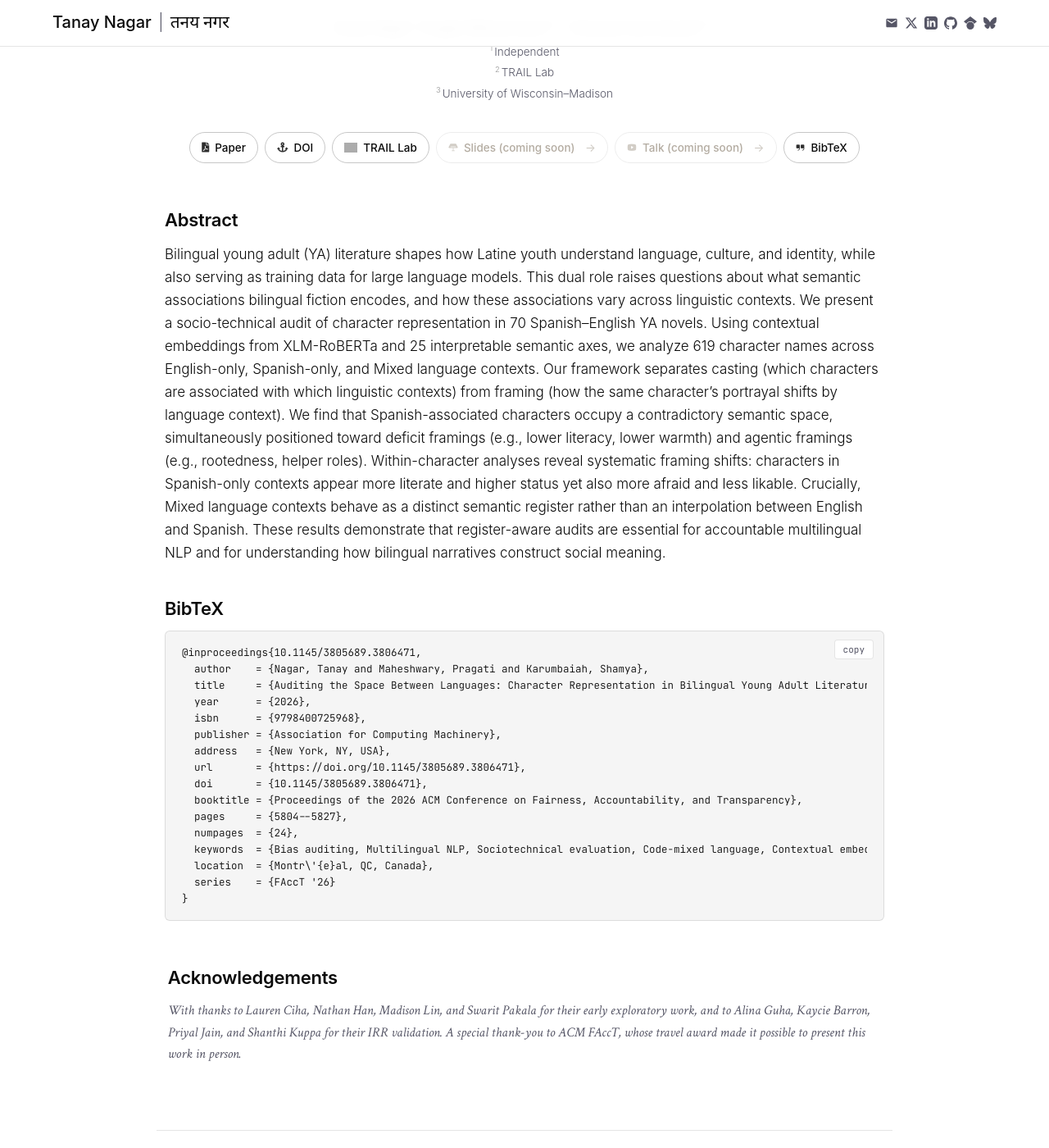
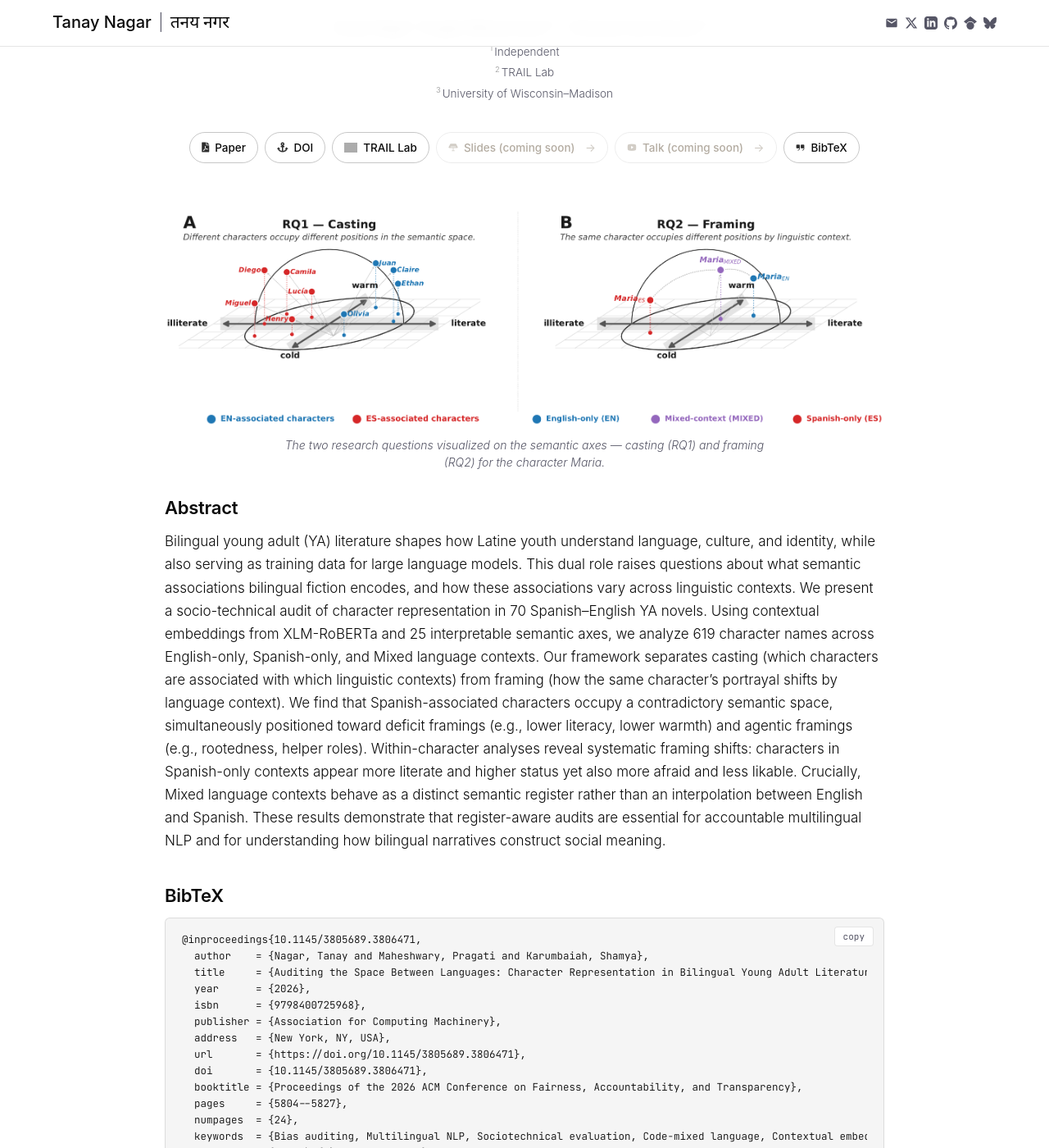
Before and after one commit to tnagar72/tnagar72.github.io, a Jekyll site: the page built from _research/audit-space-between-languages.md, in a window 1280 px wide and 1400 px high, scrolled down 388 px. Shown: the whole window at 82% size. Built offline with Jekyll 4.4.1, drawn with Linux system fonts in a browser that asks for light colours; nearby versions of some CDN libraries; grey boxes are pictures that could not be loaded.

Commit message:
feat(research): add optional teaser image system for publication pages
Adds a `teaser:` field to publication entries that renders an optional
lead image between the actions row and the abstract, paralleling how
academic papers often use a Figure 1 at the top of the body.

Design choices:
- Position C — after pills, before abstract — chosen via three-variant
  comparison in the playground. Title leads, actions sit close to the
  title, teaser becomes the visual transition into the body. Reads as
  the most editorial of the candidate positions.
- No border, no background, no shadow. A composed teaser has enough
  internal contrast (axes, dots, labels) that added chrome competes
  with the figure's own edges. The page's whitespace is the frame.
- Width: matches the body column (`calc(72ch + 320px)`), so teaser +
  abstract read as one composed column on the page. Auto-scales down
  on narrow viewports.
- Caption: italic centered text below the image, in muted ink.

Schema (publications.yaml):
  teaser:         absolute path (e.g. /FAccT_2026/teaser.png)
  teaser_alt:     screen-reader description (encouraged for every teaser
                  for accessibility; falls back to empty alt="" if missing)
  teaser_caption: optional italic caption; hidden entirely when empty

All three fields are fail-quiet — a publication entry without a `teaser:`
field renders exactly as before. Existing 3 publication pages (bias-lor,
bridging-language-gaps, honors-thesis) verified unchanged.

CSS uses an adjacent-sibling selector (`.teaser + .body`) to drop the
body's normal top margin when a teaser precedes it, avoiding a giant
gap between teaser caption and abstract heading. No template branch
needed; CSS handles the both-present and teaser-absent cases.

FAccT entry wired up with the casting/framing RQ visualization
(/FAccT_2026/teaser.png), full alt text, and caption.

```diff
--- a/_data/publications.yaml
+++ b/_data/publications.yaml
@@ -306,6 +306,13 @@
   summary: "We audit 70 English–Spanish YA novels, turning 619 extracted characters into contextual embeddings and projecting them onto 25 theory-grounded sociocultural axes (warmth, literacy, status, and more). Separating <em>casting</em> (who gets associated with each language) from <em>framing</em> (how that language shifts portrayal), we find that Spanish-associated characters occupy a contradictory semantic space, and code-mixed text behaves as its own distinct register, not a midpoint between its two languages."
   # ────────── Research-page fields ──────────
   tldr:
+  # Teaser image — optional lead visual rendered between the actions
+  # row and the abstract. teaser_alt: required for screen-reader access
+  # (must describe the figure's content). teaser_caption: short italic
+  # caption rendered beneath the image.
+  teaser: /FAccT_2026/teaser.png
+  teaser_alt: "Two semantic-axis diagrams illustrating the casting and framing research questions: in RQ1, English-associated characters cluster toward warm/literate while Spanish-associated characters span the cold/illiterate quadrant; in RQ2, the same character Maria occupies different positions in English-only, Spanish-only, and Mixed-language contexts."
+  teaser_caption: "The two research questions visualized on the semantic axes — casting (RQ1) and framing (RQ2) for the character Maria."
   accent: blue
   # Subjects + keywords lifted verbatim from the paper's own header:
   #   "Additional Key Words and Phrases: Bias auditing, Multilingual NLP,
--- a/_layouts/research.html
+++ b/_layouts/research.html
@@ -190,6 +190,31 @@
   {%- endif -%}
 </div>
 
+{%- comment -%}
+  Teaser image. Sits between the pills row and the body so it acts as
+  the visual lead-in to the abstract — like a Figure 1 in an academic
+  paper. Optional + fail-quiet: an entry without a `teaser:` field
+  renders the page exactly as before.
+
+  YAML fields:
+    teaser:          absolute path to image (e.g. /FAccT_2026/teaser.png)
+    teaser_alt:      screen-reader text describing the figure. Strongly
+                     encouraged for every teaser — without it the figure
+                     is invisible to screen-reader users. Falls back to
+                     an empty alt="" if missing (valid HTML, but worse
+                     accessibility).
+    teaser_caption:  optional visible italic caption beneath the image.
+                     Hidden entirely when missing/empty.
+{%- endcomment -%}
+{%- if pub.teaser and pub.teaser != "" -%}
+<figure class="teaser">
+  <img src="{{ pub.teaser | relative_url }}" alt="{{ pub.teaser_alt | default: '' | escape }}">
+  {%- if pub.teaser_caption and pub.teaser_caption != "" -%}
+  <figcaption>{{ pub.teaser_caption }}</figcaption>
+  {%- endif -%}
+</figure>
+{%- endif -%}
+
 <!-- Body -->
 <article class="body">
 
--- a/assets/css/research-page.css
+++ b/assets/css/research-page.css
@@ -274,9 +274,53 @@
   }
 
   /* ============================================================
+     Teaser figure — optional lead image rendered between the pills
+     row and the body. Acts as the visual lead-in to the abstract,
+     paralleling how academic papers often use a Figure 1 at the
+     top of the body. Centered, max-width matches the body column,
+     subtle rounded corners + shadow to lift it off the page. The
+     caption (figcaption) renders as muted italic, centered under
+     the image. Gated by `pub.teaser` in the layout so entries
+     without a teaser render the page exactly as before.
+     ============================================================ */
+  .teaser {
+    /* Match the body column's max-width so the teaser and the
+       abstract beneath it form a single column on the page. */
+    max-width: calc(72ch + 320px);
+    margin: 56px auto 0;
+    padding: 0 6vw;
+  }
+  .teaser img {
+    display: block;
+    width: 100%;
+    height: auto;
+    /* No border, no background, no shadow. A well-composed teaser
+       (axes, dots, labels, internal contrast) doesn't need chrome —
+       added borders compete with the figure's own internal edges.
+       The surrounding page whitespace IS the frame. Modest corner
+       radius softens the corners without making the image look like
+       a card. */
+    border-radius: 6px;
+  }
+  .teaser figcaption {
+    margin: 12px auto 0;
+    max-width: 70ch;
+    font-family: var(--system);
+    font-size: 14px;
+    font-style: italic;
+    line-height: 1.5;
+    color: var(--muted-foreground, #6a6760);
+    text-align: center;
+  }
+
+  /* ============================================================
      Body — abstract, sections, BibTeX
      ============================================================ */
   .body { max-width: calc(72ch + 320px); margin: 56px auto 0; padding: 0 6vw 0; }
+  /* When a teaser precedes the body, drop the body's top margin so
+     the teaser's bottom + body's top don't compound into a giant gap.
+     Adjacent-sibling selector — no JS, no template branch. */
+  .teaser + .body { margin-top: 32px; }
   .body h2 {
     font-family: var(--system); font-weight: 600; font-size: 22px;
     line-height: 1.2; letter-spacing: -.012em;
```
Also changed, not shown: FAccT_2026/teaser.png (added).
